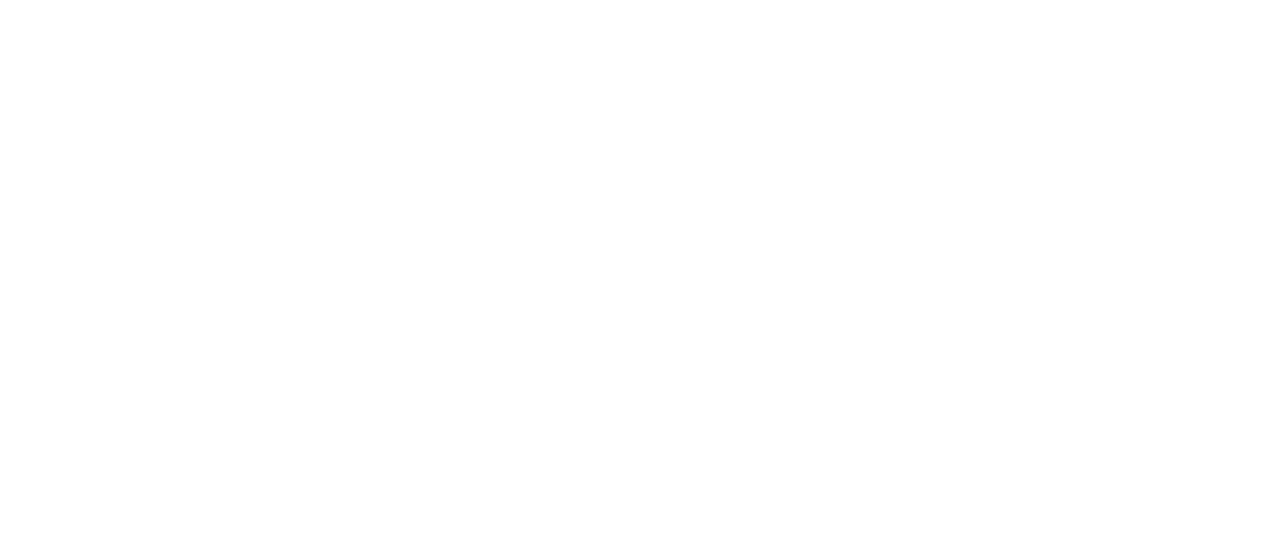
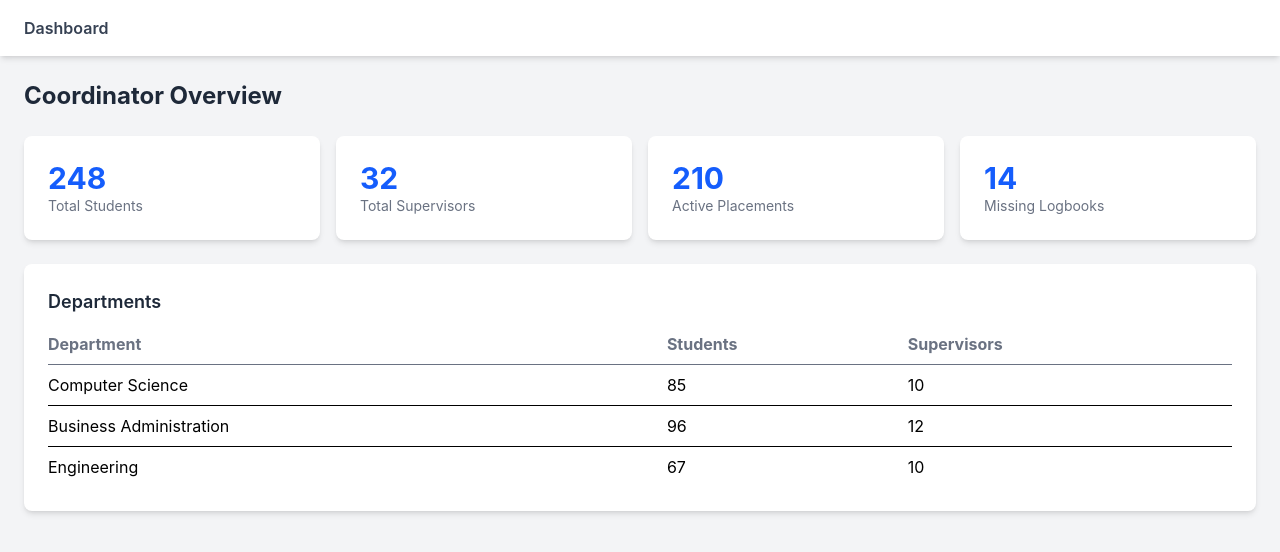
Before and after one commit to Keith-11th/Field-attendance-system, a React (Vite) app in the folder frontend/: page /coordinator/dashboard in a window 1280 px wide. Before the commit this address had no page. Shown: the top 552 px of the page. Built offline with nearby package versions, Linux system fonts and the light colour scheme.

Commit message:
Add Coordinator dashboard and Department overview

```diff
--- a/frontend/src/App.tsx
+++ b/frontend/src/App.tsx
@@ -6,6 +6,7 @@
 import Reports from './components/Reports'
 import LecturerDashboard from './components/LecturerDashboard'
 import StudentDetail from './components/StudentDetail'
+import CoordinatorDashboard from './components/CoordinatorDashboard'
 
 function App() {
   return (
@@ -19,6 +20,7 @@
         <Route path="/student/reports" element={<Reports />} />
         <Route path="/lecturer/dashboard" element={<LecturerDashboard />} />
         <Route path="/lecturer/student/:studentId" element={<StudentDetail />} />
+        <Route path="/coordinator/dashboard" element={<CoordinatorDashboard />} />
       </Routes>
     </BrowserRouter>
   )
--- /dev/null
+++ b/frontend/src/components/CoordinatorDashboard.tsx
@@ -0,0 +1,64 @@
+import CoordinatorNavbar from './CoordinatorNavbar'
+
+function CoordinatorDashboard() {
+  const stats = [
+    { label: 'Total Students', value: 248 },
+    { label: 'Total Supervisors', value: 32 },
+    { label: 'Active Placements', value: 210 },
+    { label: 'Missing Logbooks', value: 14 },
+  ]
+
+  const departments = [
+    { id: 1, name: 'Computer Science', students: 85, supervisors: 10 },
+    { id: 2, name: 'Business Administration', students: 96, supervisors: 12 },
+    { id: 3, name: 'Engineering', students: 67, supervisors: 10 },
+  ]
+
+  return (
+    <div className="min-h-screen bg-gray-100">
+      <CoordinatorNavbar />
+
+      <div className="p-6">
+        <h1 className="mb-6 text-2xl font-bold text-gray-800">
+          Coordinator Overview
+        </h1>
+
+        <div className="mb-6 grid grid-cols-2 gap-4 md:grid-cols-4">
+          {stats.map((stat) => (
+            <div key={stat.label} className="rounded-lg bg-white p-6 shadow-md">
+              <p className="text-3xl font-bold text-blue-600">{stat.value}</p>
+              <p className="text-sm text-gray-500">{stat.label}</p>
+            </div>
+          ))}
+        </div>
+
+        <div className="rounded-lg bg-white p-6 shadow-md">
+          <h2 className="mb-4 text-lg font-semibold text-gray-800">
+            Departments
+          </h2>
+
+          <table className="w-full text-left">
+            <thead>
+              <tr className="border-b text-gray-500">
+                <th className="pb-2">Department</th>
+                <th className="pb-2">Students</th>
+                <th className="pb-2">Supervisors</th>
+              </tr>
+            </thead>
+            <tbody>
+              {departments.map((dept) => (
+                <tr key={dept.id} className="border-b last:border-0">
+                  <td className="py-2">{dept.name}</td>
+                  <td className="py-2">{dept.students}</td>
+                  <td className="py-2">{dept.supervisors}</td>
+                </tr>
+              ))}
+            </tbody>
+          </table>
+        </div>
+      </div>
+    </div>
+  )
+}
+
+export default CoordinatorDashboard
--- /dev/null
+++ b/frontend/src/components/CoordinatorNavbar.tsx
@@ -0,0 +1,13 @@
+import { Link } from 'react-router-dom'
+
+function CoordinatorNavbar() {
+  return (
+    <nav className="flex gap-6 bg-white px-6 py-4 shadow-md">
+      <Link to="/coordinator/dashboard" className="font-semibold text-gray-700 hover:text-blue-600">
+        Dashboard
+      </Link>
+    </nav>
+  )
+}
+
+export default CoordinatorNavbar
```
